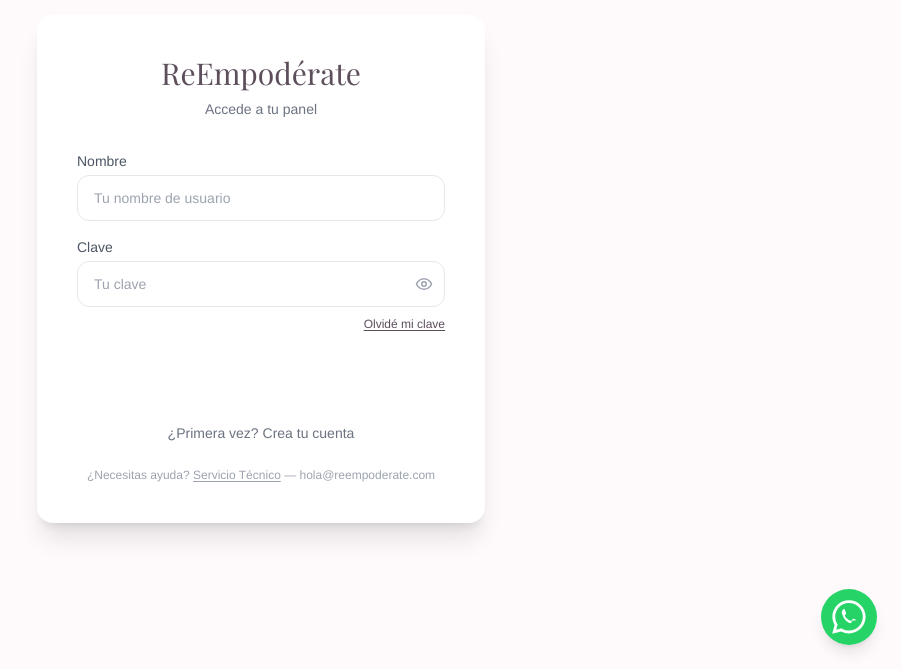
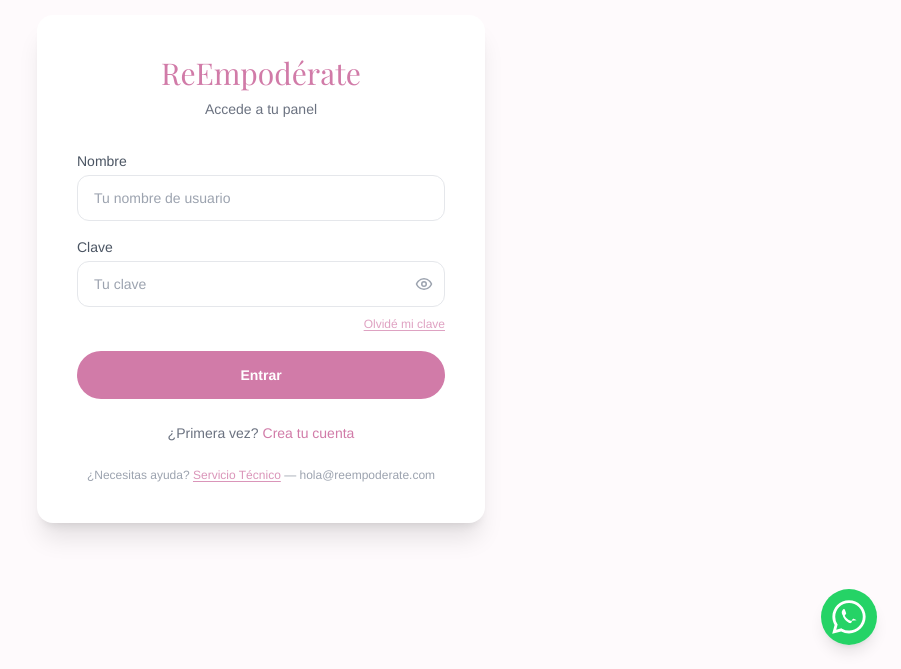
Before and after one commit to Omnix-Solution-Inc/reempoderate, a Next.js app: page /auth/login in a window 1280 px wide. Shown: the part 131-800 px from the top of the page, without its empty margins (379-1280 px from the left). Built offline with nearby package versions, Linux system fonts and the light colour scheme; no server answers; a web font is replaced by a local one.

Commit message:
fix: botón Entrar invisible en páginas de acceso (clase bg-primary inexistente)
- Reemplazada clase inexistente 'primary' por colores reales de marca (bloom-deep)
- Aplica a /auth/login y /auth/registro: título, links, inputs y botón principal

```diff
--- a/src/app/auth/login/page.tsx
+++ b/src/app/auth/login/page.tsx
@@ -47,7 +47,7 @@ export default function LoginPage() {
   return (
     <main className="min-h-screen bg-light-bg flex items-center justify-center px-4">
       <div className="bg-white rounded-2xl shadow-xl p-10 w-full max-w-md text-center">
-        <h1 className="font-playfair text-3xl text-primary mb-2">ReEmpodérate</h1>
+        <h1 className="font-playfair text-3xl text-bloom-deep mb-2">ReEmpodérate</h1>
         <p className="text-gray-500 mb-8 text-sm">Accede a tu panel</p>
 
         <form onSubmit={handleSubmit} className="space-y-4 text-left">
@@ -59,7 +59,7 @@ export default function LoginPage() {
               onChange={set('name')}
               required
               placeholder="Tu nombre de usuario"
-              className="w-full border border-gray-200 rounded-xl px-4 py-3 text-sm focus:outline-none focus:border-primary"
+              className="w-full border border-gray-200 rounded-xl px-4 py-3 text-sm focus:outline-none focus:border-bloom-deep"
             />
           </div>
 
@@ -72,13 +72,13 @@ export default function LoginPage() {
                             onChange={set('password')}
                             required
                             placeholder="Tu clave"
-                            className="w-full border border-gray-200 rounded-xl px-4 py-3 pr-12 text-sm focus:outline-none focus:border-primary"
+                            className="w-full border border-gray-200 rounded-xl px-4 py-3 pr-12 text-sm focus:outline-none focus:border-bloom-deep"
                           />
               <button
                 type="button"
                 onClick={() => setShow(v => !v)}
                 aria-label={show ? 'Ocultar clave' : 'Ver clave'}
-                className="absolute right-3 top-1/2 -translate-y-1/2 text-gray-400 hover:text-primary transition"
+                className="absolute right-3 top-1/2 -translate-y-1/2 text-gray-400 hover:text-bloom-deep transition"
               >
                 {show ? (
                   <svg xmlns="http://www.w3.org/2000/svg" width="18" height="18" fill="none" stroke="currentColor" strokeWidth="2" viewBox="0 0 24 24"><path d="M9.88 9.88a3 3 0 1 0 4.24 4.24"/><path d="M10.73 5.08A10.43 10.43 0 0 1 12 5c7 0 10 7 10 7a13.16 13.16 0 0 1-1.67 2.68"/><path d="M6.61 6.61A13.526 13.526 0 0 0 2 12s3 7 10 7a9.74 9.74 0 0 0 5.39-1.61"/><line x1="2" x2="22" y1="2" y2="22"/></svg>
@@ -90,7 +90,7 @@ export default function LoginPage() {
             <div className="text-right mt-1">
               <a
                 href={MAILTO}
-                className="text-xs text-primary/70 hover:text-primary transition underline underline-offset-2"
+                className="text-xs text-bloom-deep/70 hover:text-bloom-deep transition underline underline-offset-2"
               >
                 Olvidé mi clave
               </a>
@@ -106,7 +106,7 @@ export default function LoginPage() {
           <button
             type="submit"
             disabled={loading}
-            className="w-full bg-primary text-white font-semibold text-sm py-3.5 rounded-full hover:opacity-90 transition disabled:opacity-60"
+            className="w-full bg-bloom-deep text-white font-semibold text-sm py-3.5 rounded-full hover:bg-bloom transition disabled:opacity-60"
           >
             {loading ? 'Entrando…' : 'Entrar'}
           </button>
@@ -116,7 +116,7 @@ export default function LoginPage() {
           ¿Primera vez?{' '}
           <Link
             href="/auth/registro"
-            className="text-primary font-medium hover:underline underline-offset-2 transition"
+            className="text-bloom-deep font-medium hover:underline underline-offset-2 transition"
           >
             Crea tu cuenta
           </Link>
@@ -124,7 +124,7 @@ export default function LoginPage() {
 
         <p className="text-xs text-gray-400 mt-6">
           ¿Necesitas ayuda?{' '}
-          <a href={MAILTO} className="text-primary/80 hover:text-primary transition underline underline-offset-2">
+          <a href={MAILTO} className="text-bloom-deep/80 hover:text-bloom-deep transition underline underline-offset-2">
             Servicio Técnico
           </a>
           {' '}— hola@reempoderate.com
--- a/src/app/auth/registro/page.tsx
+++ b/src/app/auth/registro/page.tsx
@@ -67,7 +67,7 @@ export default function RegistroAdminPage() {
   return (
     <main className="min-h-screen bg-light-bg flex items-center justify-center px-4">
       <div className="bg-white rounded-2xl shadow-xl p-10 w-full max-w-md text-center">
-        <h1 className="font-playfair text-3xl text-primary mb-2">ReEmpodérate</h1>
+        <h1 className="font-playfair text-3xl text-bloom-deep mb-2">ReEmpodérate</h1>
         <p className="text-gray-500 mb-8 text-sm">Crea tu cuenta de acceso</p>
 
         <form onSubmit={handleSubmit} className="space-y-4 text-left">
@@ -79,7 +79,7 @@ export default function RegistroAdminPage() {
               onChange={set('name')}
               required
               placeholder="Tu nombre de usuario"
-              className={`${inputBase} border-gray-200 focus:border-primary`}
+              className={`${inputBase} border-gray-200 focus:border-bloom-deep`}
             />
           </div>
 
@@ -93,13 +93,13 @@ export default function RegistroAdminPage() {
                             required
                             minLength={6}
                             placeholder="Mínimo 6 caracteres"
-                            className={`${inputBase} border-gray-200 focus:border-primary pr-12`}
+                            className={`${inputBase} border-gray-200 focus:border-bloom-deep pr-12`}
                           />
               <button
                 type="button"
                 onClick={() => setShow(v => !v)}
                 aria-label={show ? 'Ocultar clave' : 'Ver clave'}
-                className="absolute right-3 top-1/2 -translate-y-1/2 text-gray-400 hover:text-primary transition"
+                className="absolute right-3 top-1/2 -translate-y-1/2 text-gray-400 hover:text-bloom-deep transition"
               >
                 {show ? (
                   <svg xmlns="http://www.w3.org/2000/svg" width="18" height="18" fill="none" stroke="currentColor" strokeWidth="2" viewBox="0 0 24 24"><path d="M9.88 9.88a3 3 0 1 0 4.24 4.24"/><path d="M10.73 5.08A10.43 10.43 0 0 1 12 5c7 0 10 7 10 7a13.16 13.16 0 0 1-1.67 2.68"/><path d="M6.61 6.61A13.526 13.526 0 0 0 2 12s3 7 10 7a9.74 9.74 0 0 0 5.39-1.61"/><line x1="2" x2="22" y1="2" y2="22"/></svg>
@@ -122,14 +122,14 @@ export default function RegistroAdminPage() {
                             className={`pr-12 ${inputBase} ${
                               mismatch
                                 ? 'border-red-400 bg-red-50 focus:border-red-500'
-                                : 'border-gray-200 focus:border-primary'
+                                : 'border-gray-200 focus:border-bloom-deep'
                             }`}
                           />
               <button
                 type="button"
                 onClick={() => setShow2(v => !v)}
                 aria-label={show2 ? 'Ocultar clave' : 'Ver clave'}
-                className="absolute right-3 top-1/2 -translate-y-1/2 text-gray-400 hover:text-primary transition"
+                className="absolute right-3 top-1/2 -translate-y-1/2 text-gray-400 hover:text-bloom-deep transition"
               >
                 {show2 ? (
                   <svg xmlns="http://www.w3.org/2000/svg" width="18" height="18" fill="none" stroke="currentColor" strokeWidth="2" viewBox="0 0 24 24"><path d="M9.88 9.88a3 3 0 1 0 4.24 4.24"/><path d="M10.73 5.08A10.43 10.43 0 0 1 12 5c7 0 10 7 10 7a13.16 13.16 0 0 1-1.67 2.68"/><path d="M6.61 6.61A13.526 13.526 0 0 0 2 12s3 7 10 7a9.74 9.74 0 0 0 5.39-1.61"/><line x1="2" x2="22" y1="2" y2="22"/></svg>
@@ -151,7 +151,7 @@ export default function RegistroAdminPage() {
               onChange={set('invite_code')}
               required
               placeholder="Código que te compartió el Servicio Técnico"
-              className={`${inputBase} border-gray-200 focus:border-primary`}
+              className={`${inputBase} border-gray-200 focus:border-bloom-deep`}
             />
           </div>
 
@@ -164,7 +164,7 @@ export default function RegistroAdminPage() {
           <button
             type="submit"
             disabled={loading || mismatch}
-            className="w-full bg-primary text-white font-semibold text-sm py-3.5 rounded-full hover:opacity-90 transition disabled:opacity-60"
+            className="w-full bg-bloom-deep text-white font-semibold text-sm py-3.5 rounded-full hover:bg-bloom transition disabled:opacity-60"
           >
             {loading ? 'Creando tu cuenta…' : 'Crear cuenta'}
           </button>
@@ -174,7 +174,7 @@ export default function RegistroAdminPage() {
           ¿Ya tienes cuenta?{' '}
           <Link
             href="/auth/login"
-            className="text-primary font-medium hover:underline underline-offset-2 transition"
+            className="text-bloom-deep font-medium hover:underline underline-offset-2 transition"
           >
             Entrar
           </Link>
```
